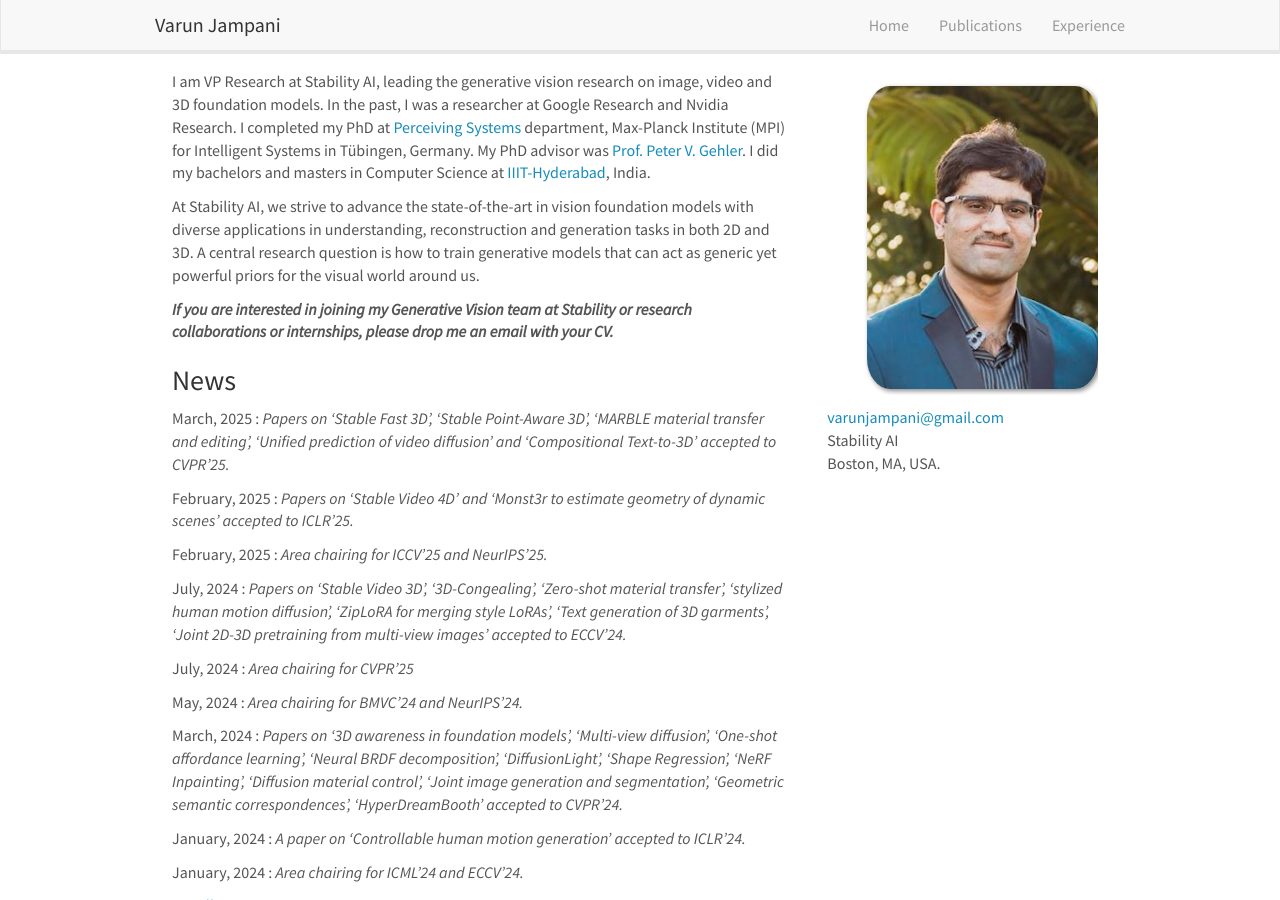
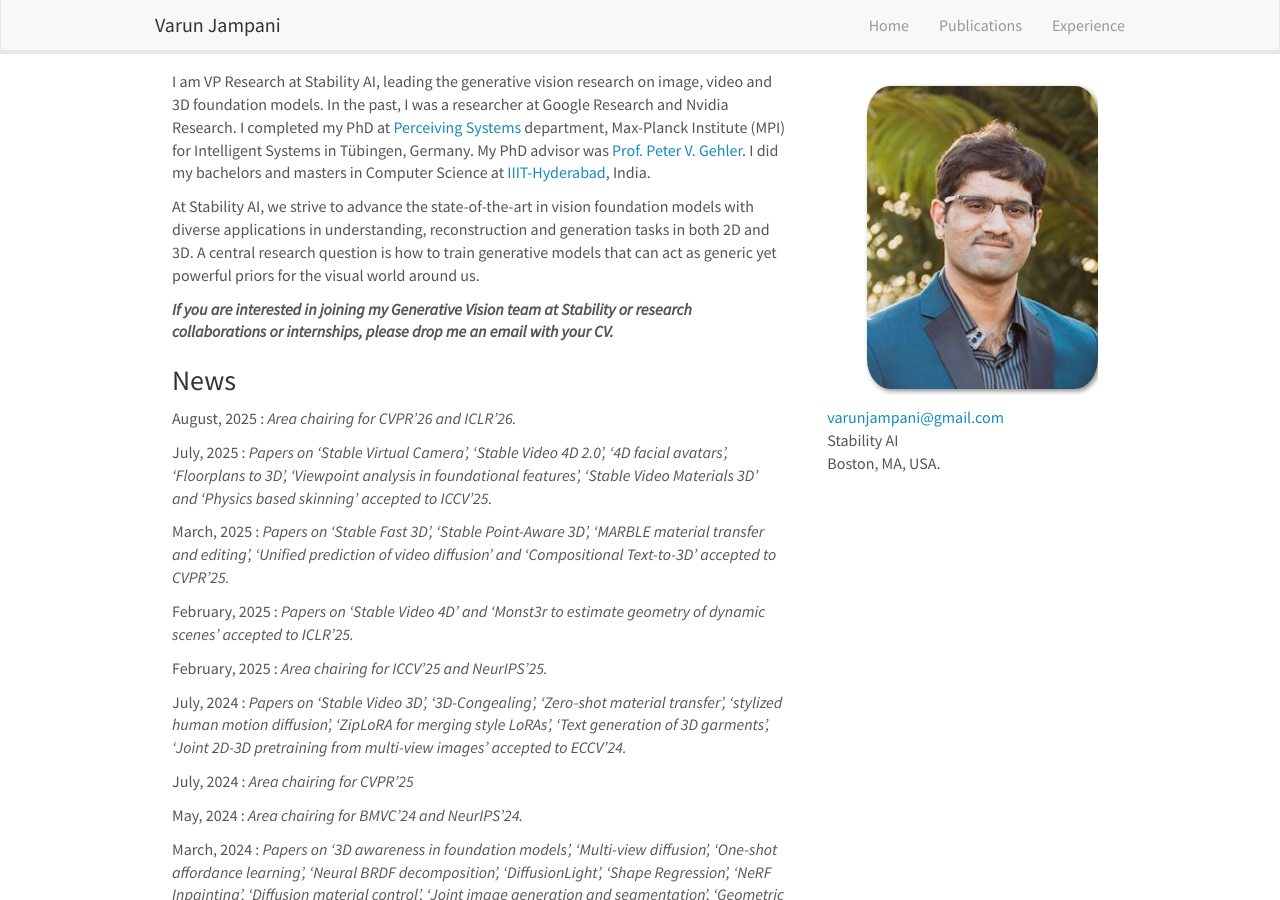
Before and after one commit to varunjampani/varunjampani.github.io, a Jekyll site: the page built from _pages/home.md, in a window 1280 px wide and 900 px high. Built offline with Jekyll 4.4.1, drawn with Linux system fonts in a browser that asks for light colours; nearby versions of some CDN libraries.

Commit message:
Update news.yml

```diff
--- a/_data/news.yml
+++ b/_data/news.yml
@@ -1,3 +1,9 @@
+- date: August, 2025
+  headline: Area chairing for CVPR'26 and ICLR'26.
+
+- date: July, 2025
+  headline: Papers on 'Stable Virtual Camera', 'Stable Video 4D 2.0', '4D facial avatars', 'Floorplans to 3D', 'Viewpoint analysis in foundational features', 'Stable Video Materials 3D' and 'Physics based skinning' accepted to ICCV'25.
+
 - date: March, 2025
   headline: Papers on 'Stable Fast 3D', 'Stable Point-Aware 3D', 'MARBLE material transfer and editing', 'Unified prediction of video diffusion' and 'Compositional Text-to-3D' accepted to CVPR'25.
 
```
